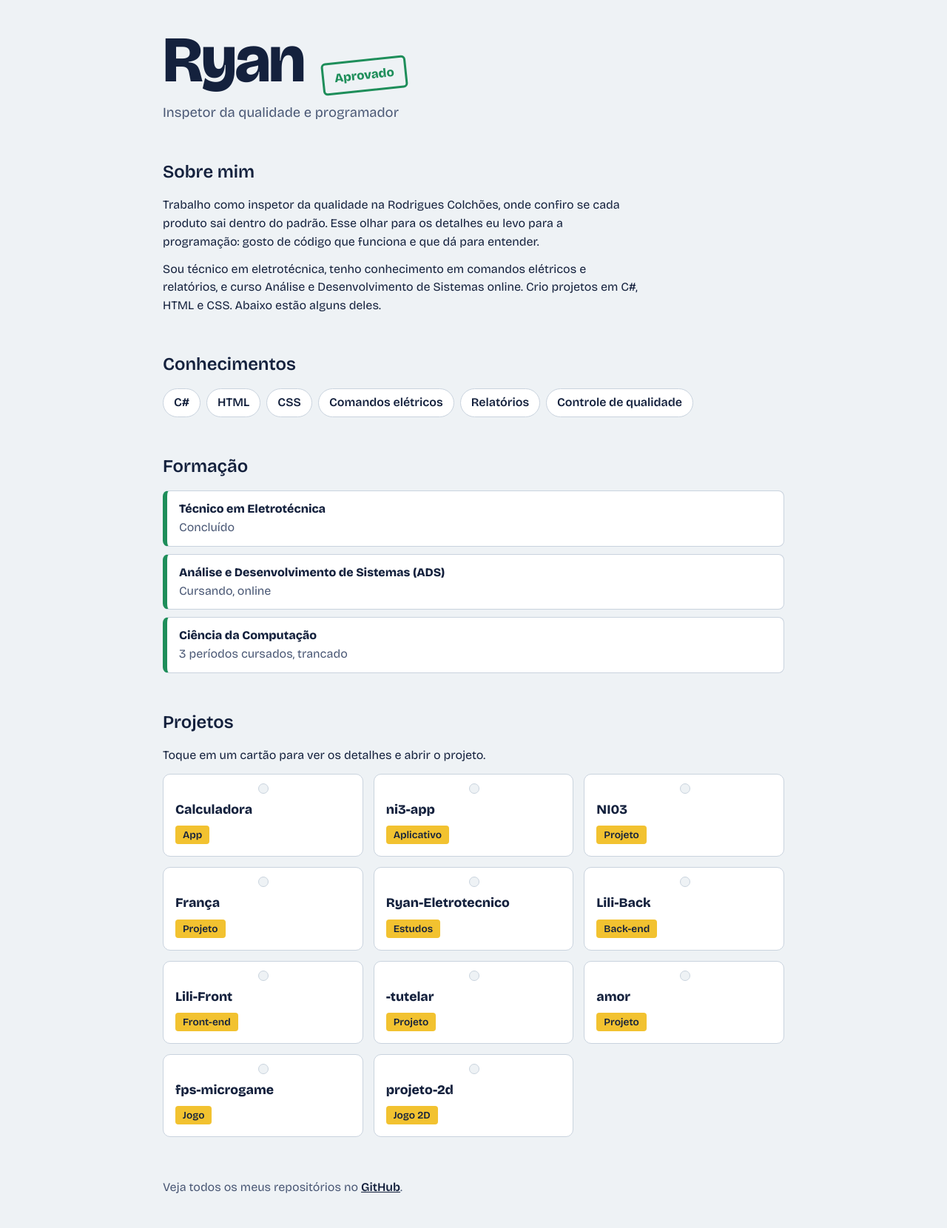
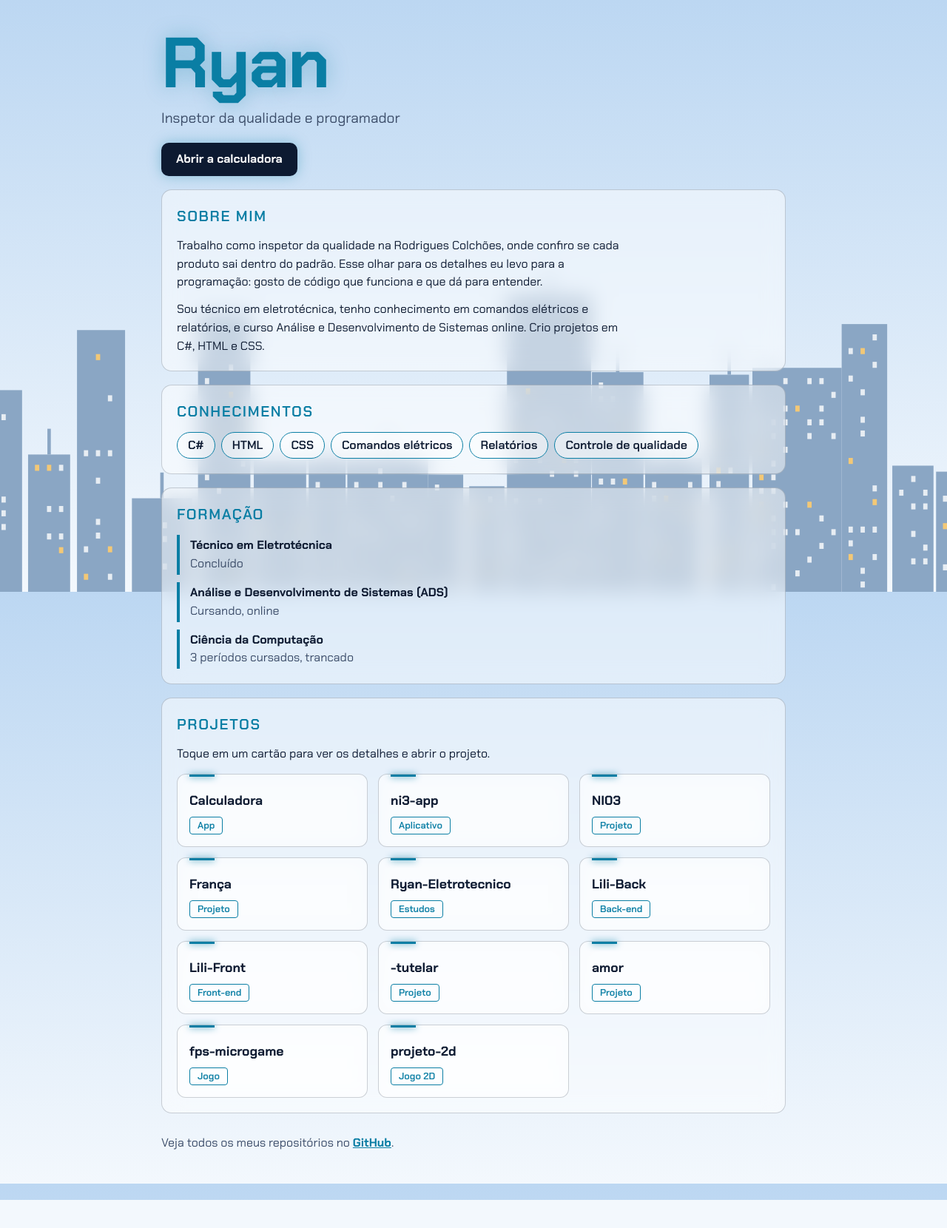
Before and after one commit to ryan852123/ryan852123.github.io, a plain HTML site: page index.html in a window 1280 px wide. Shown: the whole page at 74% size. After the commit the page ends 1622 px from the top, so only its background shows below. Drawn offline with nearby package versions, Linux system fonts and the light colour scheme.

Commit message:
Modificado layout e calculadora
 nome colchão

```diff
--- a/index.html
+++ b/index.html
@@ -5,74 +5,87 @@
 <meta name="viewport" content="width=device-width, initial-scale=1, viewport-fit=cover">
 <title>Ryan – Portfólio</title>
 <link rel="preconnect" href="https://fonts.googleapis.com">
-<link href="https://fonts.googleapis.com/css2?family=Bricolage+Grotesque:wght@400;600;800&display=swap" rel="stylesheet">
+<link href="https://fonts.googleapis.com/css2?family=Chakra+Petch:wght@400;600;700&display=swap" rel="stylesheet">
 <style>
 :root{
-  --bg:#eef2f5; --surface:#ffffff; --ink:#14213d; --muted:#4a5875; --line:#c9d3de;
-  --ok:#1e8e5a; --tag:#f2c230; --tag-ink:#14213d;
+  --sky1:#bcd7f2; --sky2:#f3f8fd; --bld:#8aa6c4; --win:rgba(255,255,255,.8); --win2:rgba(255,205,110,.9);
+  --ink:#0d1a31; --muted:#3b4c68; --acc:#0a7ea4; --glow:rgba(10,126,164,.35);
+  --glass:rgba(255,255,255,.5); --line:rgba(13,26,49,.2); --btn:#0d1a31; --btn-ink:#ffffff;
   box-sizing:border-box; padding-top:env(safe-area-inset-top,0px); padding-bottom:env(safe-area-inset-bottom,0px);
   color-scheme:light;
 }
 @media (prefers-color-scheme:dark){
-  :root:not([data-theme="light"]){--bg:#0f1624; --surface:#18233a; --ink:#e8eef7; --muted:#9fb0cb; --line:#2c3a56; --ok:#4cc38a; color-scheme:dark}
+  :root:not([data-theme="light"]){--sky1:#050a17; --sky2:#13294d; --bld:#09122a; --win:rgba(92,225,255,.85); --win2:rgba(255,196,102,.9);
+    --ink:#e9f1fb; --muted:#a6b8d4; --acc:#5ce1ff; --glow:rgba(92,225,255,.4); --glass:rgba(16,30,58,.5); --line:rgba(130,190,255,.25);
+    --btn:#5ce1ff; --btn-ink:#06101f; color-scheme:dark}
 }
-:root[data-theme="dark"]{--bg:#0f1624; --surface:#18233a; --ink:#e8eef7; --muted:#9fb0cb; --line:#2c3a56; --ok:#4cc38a; color-scheme:dark}
+:root[data-theme="dark"]{--sky1:#050a17; --sky2:#13294d; --bld:#09122a; --win:rgba(92,225,255,.85); --win2:rgba(255,196,102,.9);
+  --ink:#e9f1fb; --muted:#a6b8d4; --acc:#5ce1ff; --glow:rgba(92,225,255,.4); --glass:rgba(16,30,58,.5); --line:rgba(130,190,255,.25);
+  --btn:#5ce1ff; --btn-ink:#06101f; color-scheme:dark}
 html{scroll-padding-top:env(safe-area-inset-top,0px)}
 *{box-sizing:border-box}
-body{margin:0;background:var(--bg);color:var(--ink);font-family:"Bricolage Grotesque",system-ui,-apple-system,"Segoe UI",Roboto,sans-serif;line-height:1.55}
-main{max-width:880px;margin:0 auto;padding:40px 20px 56px}
-h1{font-size:clamp(3rem,14vw,5.5rem);line-height:.95;margin:0;font-weight:800;letter-spacing:-.03em}
-h2{font-size:1.5rem;margin:48px 0 14px;font-weight:600}
-p{max-width:62ch;margin:0 0 12px}
-.hero{display:flex;flex-wrap:wrap;align-items:flex-end;gap:18px 24px}
-.stamp{border:3px solid var(--ok);color:var(--ok);padding:6px 14px;border-radius:6px;font-weight:800;transform:rotate(-6deg);font-size:1.05rem}
-.role{color:var(--muted);font-size:1.15rem;margin:14px 0 0}
+body{margin:0;min-height:100vh;background:var(--sky2) linear-gradient(var(--sky1),var(--sky2)) fixed;color:var(--ink);font-family:"Chakra Petch",system-ui,-apple-system,"Segoe UI",Roboto,sans-serif;line-height:1.55}
+#sky{position:fixed;left:0;bottom:0;width:100%;height:58vh;z-index:0;pointer-events:none}
+#sky .b{fill:var(--bld)}#sky .w{fill:var(--win)}#sky .w2{fill:var(--win2)}
+main{position:relative;z-index:1;max-width:880px;margin:0 auto;padding:40px 18px 64px}
+h1{font-size:clamp(3.2rem,15vw,6rem);line-height:.95;margin:0;font-weight:700;letter-spacing:-.02em;color:var(--acc);text-shadow:0 0 28px var(--glow)}
+h2{font-size:1.25rem;margin:0 0 12px;font-weight:600;letter-spacing:.08em;text-transform:uppercase;color:var(--acc)}
+p{max-width:62ch;margin:0 0 12px}p:last-child{margin-bottom:0}
+.glass{background:var(--glass);-webkit-backdrop-filter:blur(14px);backdrop-filter:blur(14px);border:1px solid var(--line);border-radius:14px;padding:20px;margin-top:18px}
+.role{color:var(--muted);font-size:1.2rem;margin:14px 0 18px}
+.btn{display:inline-block;background:var(--btn);color:var(--btn-ink);text-decoration:none;font:inherit;font-weight:700;padding:10px 20px;border-radius:10px;box-shadow:0 0 18px var(--glow)}
 .chips{display:flex;flex-wrap:wrap;gap:8px;padding:0;margin:0;list-style:none}
-.chips li{background:var(--surface);border:1px solid var(--line);padding:6px 14px;border-radius:999px;font-weight:600}
+.chips li{border:1px solid var(--acc);color:var(--ink);background:var(--glass);padding:5px 14px;border-radius:999px;font-weight:600}
 .edu{list-style:none;margin:0;padding:0;display:grid;gap:10px}
-.edu li{background:var(--surface);border:1px solid var(--line);border-left:6px solid var(--ok);border-radius:8px;padding:12px 16px}
+.edu li{border-left:4px solid var(--acc);padding:2px 0 2px 14px}
 .edu b{display:block}.edu span{color:var(--muted)}
-.grid{display:grid;gap:14px;grid-template-columns:repeat(auto-fill,minmax(240px,1fr))}
-.card{position:relative;text-align:left;font:inherit;color:inherit;background:var(--surface);border:1px solid var(--line);border-radius:10px;padding:34px 16px 16px;cursor:pointer;display:block;width:100%}
-.card::before{content:"";position:absolute;top:12px;left:50%;width:12px;height:12px;margin-left:-6px;border-radius:50%;background:var(--bg);border:1px solid var(--line)}
-.card:hover{border-color:var(--ink)}
-.card:focus-visible,.btn:focus-visible,.close:focus-visible{outline:3px solid var(--tag);outline-offset:2px}
+.grid{display:grid;gap:14px;grid-template-columns:repeat(auto-fill,minmax(230px,1fr));margin-top:14px}
+.card{position:relative;text-align:left;font:inherit;color:inherit;background:var(--glass);-webkit-backdrop-filter:blur(12px);backdrop-filter:blur(12px);border:1px solid var(--line);border-radius:12px;padding:22px 16px 16px;cursor:pointer;display:block;width:100%;transition:box-shadow .2s,border-color .2s}
+.card::before{content:"";position:absolute;top:0;left:16px;width:34px;height:3px;background:var(--acc);box-shadow:0 0 10px var(--acc)}
+.card:hover{border-color:var(--acc);box-shadow:0 0 22px var(--glow)}
+.card:focus-visible,.btn:focus-visible,.close:focus-visible{outline:3px solid var(--acc);outline-offset:2px}
 .card b{display:block;font-size:1.1rem;overflow-wrap:anywhere}
-.tag{display:inline-block;margin-top:8px;background:var(--tag);color:var(--tag-ink);font-weight:600;font-size:.85rem;padding:2px 10px;border-radius:4px}
-dialog{border:1px solid var(--line);border-radius:12px;background:var(--surface);color:var(--ink);padding:24px;width:min(440px,calc(100% - 32px))}
-dialog::backdrop{background:rgba(10,16,30,.6)}
+.tag{display:inline-block;margin-top:8px;border:1px solid var(--acc);color:var(--acc);font-weight:600;font-size:.8rem;padding:1px 10px;border-radius:4px}
+dialog{border:1px solid var(--acc);border-radius:14px;background:var(--glass);-webkit-backdrop-filter:blur(18px);backdrop-filter:blur(18px);color:var(--ink);padding:24px;width:min(440px,calc(100% - 32px));box-shadow:0 0 36px var(--glow)}
+dialog::backdrop{background:rgba(5,10,23,.55)}
 dialog h3{margin:0 0 6px;font-size:1.4rem;overflow-wrap:anywhere}
-.btn{display:inline-block;margin-top:10px;background:var(--ink);color:var(--bg);text-decoration:none;font-weight:600;padding:10px 18px;border-radius:8px}
-.close{float:right;background:none;border:0;color:var(--muted);font:inherit;font-size:1.6rem;line-height:1;cursor:pointer}
-footer{margin-top:56px;color:var(--muted)}
-footer a{color:var(--ink);font-weight:600}
+.close{float:right;background:none;border:0;color:var(--muted);font:inherit;font-size:1.7rem;line-height:1;cursor:pointer}
+footer{margin-top:28px;color:var(--muted)}
+footer a{color:var(--acc);font-weight:700}
 </style>
 </head>
 <body>
+<svg id="sky" viewBox="0 0 1200 400" preserveAspectRatio="xMidYMax slice" aria-hidden="true"></svg>
 <main>
-  <div class="hero">
   <h1>Ryan</h1>
-    <span class="stamp">Aprovado</span>
-  </div>
   <p class="role">Inspetor da qualidade e programador</p>
+  <a class="btn" href="calculadora.html">Abrir a calculadora</a>
 
+  <section class="glass">
     <h2>Sobre mim</h2>
     <p>Trabalho como inspetor da qualidade na Rodrigues Colchões, onde confiro se cada produto sai dentro do padrão. Esse olhar para os detalhes eu levo para a programação: gosto de código que funciona e que dá para entender.</p>
-  <p>Sou técnico em eletrotécnica, tenho conhecimento em comandos elétricos e relatórios, e curso Análise e Desenvolvimento de Sistemas online. Crio projetos em C#, HTML e CSS. Abaixo estão alguns deles.</p>
+    <p>Sou técnico em eletrotécnica, tenho conhecimento em comandos elétricos e relatórios, e curso Análise e Desenvolvimento de Sistemas online. Crio projetos em C#, HTML e CSS.</p>
+  </section>
 
+  <section class="glass">
     <h2>Conhecimentos</h2>
     <ul class="chips"><li>C#</li><li>HTML</li><li>CSS</li><li>Comandos elétricos</li><li>Relatórios</li><li>Controle de qualidade</li></ul>
+  </section>
 
+  <section class="glass">
     <h2>Formação</h2>
     <ul class="edu">
       <li><b>Técnico em Eletrotécnica</b><span>Concluído</span></li>
       <li><b>Análise e Desenvolvimento de Sistemas (ADS)</b><span>Cursando, online</span></li>
       <li><b>Ciência da Computação</b><span>3 períodos cursados, trancado</span></li>
     </ul>
+  </section>
 
+  <section class="glass">
     <h2>Projetos</h2>
     <p>Toque em um cartão para ver os detalhes e abrir o projeto.</p>
     <div class="grid" id="grid"></div>
+  </section>
 
   <footer>Veja todos os meus repositórios no <a href="https://github.com/ryan852123" target="_blank" rel="noopener">GitHub</a>.</footer>
 </main>
@@ -82,12 +95,25 @@ footer a{color:var(--ink);font-weight:600}
   <h3 id="dt"></h3>
   <span class="tag" id="dtag"></span>
   <p id="dd" style="margin-top:14px"></p>
-  <a class="btn" id="dl" rel="noopener">Abrir no GitHub</a>
+  <a class="btn" id="dl" rel="noopener" style="margin-top:6px">Abrir no GitHub</a>
 </dialog>
 
 <script>
+(function(){
+  var s=document.getElementById("sky"),W=1200,H=400,x=0,r=7,h="";
+  function R(){r=(r*9301+49297)%233280;return r/233280}
+  while(x<W){
+    var w=40+(R()*70|0),bh=90+(R()*260|0);
+    h+='<rect class="b" x="'+x+'" y="'+(H-bh)+'" width="'+w+'" height="'+bh+'"/>';
+    if(R()>.6)h+='<rect class="b" x="'+(x+w/2-2)+'" y="'+(H-bh-30)+'" width="4" height="30"/>';
+    for(var yy=H-bh+12;yy<H-8;yy+=16)for(var xx=x+8;xx<x+w-10;xx+=14)
+      if(R()>.72)h+='<rect class="'+(R()>.8?'w2':'w')+'" x="'+xx+'" y="'+yy+'" width="5" height="7"/>';
+    x+=w+(R()*10|0);
+  }
+  s.innerHTML=h;
+})();
 var P=[
- ["Calculadora","App","Calculadora de triângulo, espuma e básica. Abre direto aqui no site.","calculadora.html","Abrir a calculadora"],
+ ["Calculadora","App","Calculadora de triângulo, espuma, colchão e básica, com relatório para imprimir. Abre direto aqui no site.","calculadora.html","Abrir a calculadora"],
  ["ni3-app","Aplicativo","Aplicativo publicado no GitHub."],
  ["NI03","Projeto","Projeto publicado no GitHub."],
  ["França","Projeto","Projeto publicado no GitHub."],
@@ -110,7 +136,10 @@ P.forEach(function(p){
     document.getElementById("dt").textContent=p[0];
     document.getElementById("dtag").textContent=p[1];
     document.getElementById("dd").textContent=p[2];
-    var a=document.getElementById("dl");a.target=p[3]?"_self":"_blank";a.href=p[3]||"https://github.com/ryan852123/"+encodeURIComponent(p[0]);a.textContent=p[4]||"Abrir no GitHub";
+    var a=document.getElementById("dl");
+    a.target=p[3]?"_self":"_blank";
+    a.href=p[3]||"https://github.com/ryan852123/"+encodeURIComponent(p[0]);
+    a.textContent=p[4]||"Abrir no GitHub";
     d.showModal();
   };
   g.appendChild(b);
```
Also changed, not shown: calculadora.html (+44 -3 lines). Lines whose indentation alone changed are shown as unchanged.
